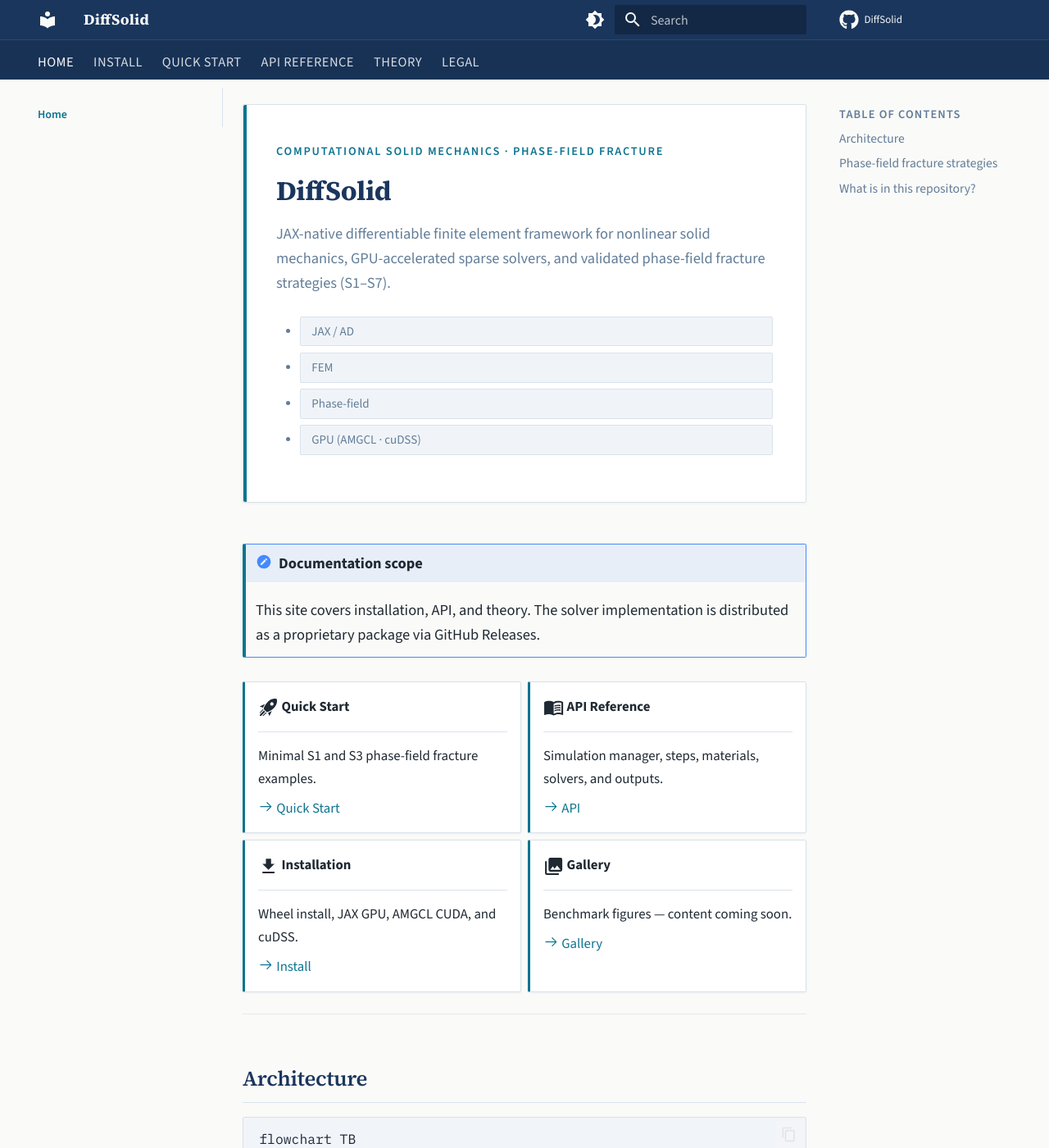
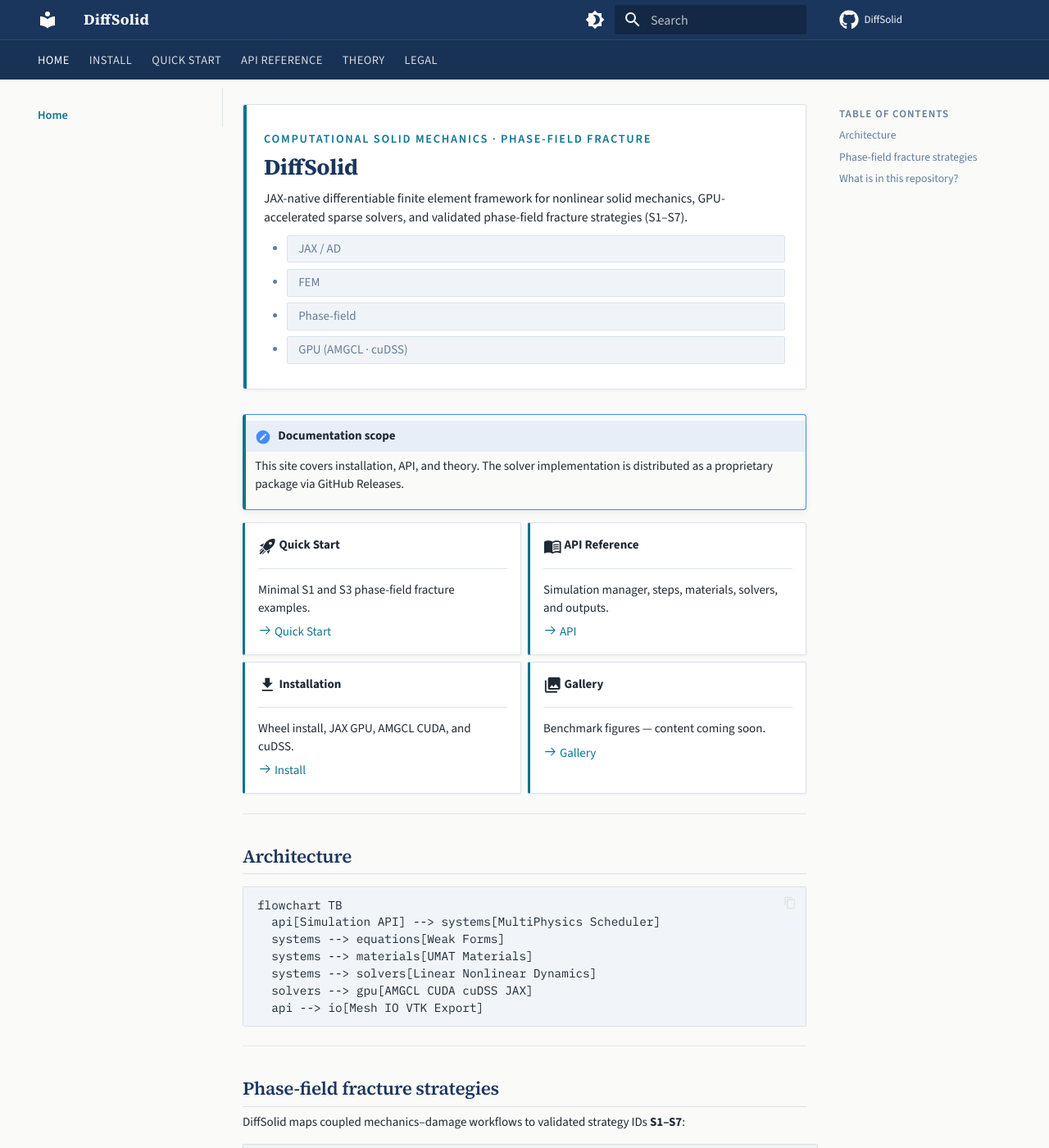
Before and after one commit to zclsjtu/DiffSolid, an MkDocs documentation site: the page built from docs/index.md, in a window 1280 px wide and 1400 px high. Shown: the whole window at 82% size. Built offline with MkDocs 1.6.1 and Material for MkDocs 9.7.7, drawn with Linux system fonts in a browser that asks for light colours; comment, search, counter and statistics services are not loaded.

Commit message:
style: tighter typography and line spacing for theory pages

```diff
--- a/docs/stylesheets/extra.css
+++ b/docs/stylesheets/extra.css
@@ -48,12 +48,31 @@
   --ds-shadow: 0 1px 3px rgba(0, 0, 0, 0.35);
 }
 
-/* ── Base typography ── */
+/* ── Base typography (compact academic) ── */
+:root {
+  --md-typeset-font-size: 0.75rem;
+}
+
 .md-typeset {
   font-family: "Source Sans 3", system-ui, sans-serif;
-  font-size: 0.84rem;
-  line-height: 1.65;
+  font-size: 0.75rem;
+  line-height: 1.45;
   color: var(--ds-ink);
+}
+
+.md-typeset p,
+.md-typeset ul,
+.md-typeset ol,
+.md-typeset dl {
+  margin: 0.5em 0;
+}
+
+.md-typeset li {
+  margin: 0.15em 0;
+}
+
+.md-typeset li + li {
+  margin-top: 0.1em;
 }
 
 .md-typeset h1,
@@ -67,29 +86,37 @@
 }
 
 .md-typeset h1 {
-  font-size: 1.65rem;
+  font-size: 1.35rem;
   font-weight: 700;
-  margin-bottom: 0.5em;
-  line-height: 1.25;
+  margin: 0 0 0.4em;
+  line-height: 1.2;
 }
 
 .md-typeset h2 {
-  font-size: 1.28rem;
-  margin-top: 2.4em;
-  padding-bottom: 0.4em;
+  font-size: 1.12rem;
+  margin-top: 1.6em;
+  margin-bottom: 0.35em;
+  padding-bottom: 0.25em;
   border-bottom: 1px solid var(--ds-rule);
 }
 
 .md-typeset h3 {
-  font-size: 1.05rem;
-  margin-top: 1.8em;
+  font-size: 0.95rem;
+  margin-top: 1.2em;
+  margin-bottom: 0.3em;
   color: var(--ds-accent);
+}
+
+.md-typeset h4 {
+  font-size: 0.85rem;
+  margin-top: 1em;
 }
 
 .md-typeset blockquote {
   border-left: 3px solid var(--ds-accent);
   background: var(--ds-surface);
-  padding: 0.75em 1.25em;
+  padding: 0.5em 1em;
+  margin: 0.75em 0;
   font-style: italic;
   color: var(--ds-muted);
 }
@@ -112,8 +139,7 @@
 }
 
 .md-tabs__link {
-  font-family: "Source Sans 3", sans-serif;
-  font-size: 0.82rem;
+  font-size: 0.72rem;
   font-weight: 500;
   letter-spacing: 0.03em;
   text-transform: uppercase;
@@ -130,8 +156,7 @@
 }
 
 .md-nav__title {
-  font-family: "Source Sans 3", sans-serif;
-  font-size: 0.72rem;
+  font-size: 0.65rem;
   font-weight: 600;
   letter-spacing: 0.08em;
   text-transform: uppercase;
@@ -144,15 +169,21 @@
 }
 
 /* ── Right TOC ── */
+.md-nav__link {
+  font-size: 0.72rem;
+  line-height: 1.35;
+}
+
 .md-sidebar--secondary .md-nav__link {
-  font-size: 0.78rem;
+  font-size: 0.68rem;
+  line-height: 1.3;
   color: var(--ds-muted);
 }
 
 /* ── Hero (home) ── */
 .ds-hero {
-  margin: 0 0 2.5rem;
-  padding: 2.25rem 2rem 2rem;
+  margin: 0 0 1.5rem;
+  padding: 1.25rem 1.25rem 1.1rem;
   background: var(--ds-card);
   border: 1px solid var(--ds-rule);
   border-radius: 2px;
@@ -182,20 +213,16 @@
 }
 
 .ds-hero__title {
-  font-family: "Source Serif 4", Georgia, serif;
-  font-size: 1.75rem;
-  font-weight: 700;
-  line-height: 1.2;
-  margin: 0 0 0.75rem;
+  font-size: 1.35rem;
+  line-height: 1.15;
+  margin: 0 0 0.5rem;
   color: var(--ds-accent-deep);
 }
 
 .ds-hero__subtitle {
-  font-size: 0.92rem;
-  line-height: 1.65;
-  color: var(--ds-muted);
-  max-width: 42rem;
-  margin: 0 0 1.25rem;
+  font-size: 0.78rem;
+  line-height: 1.45;
+  margin: 0 0 0.75rem;
 }
 
 .ds-hero__tags {
@@ -244,10 +271,8 @@
 
 /* ── Tables (notation) ── */
 .md-typeset table:not([class]) {
-  border: 1px solid var(--ds-rule);
-  border-radius: 2px;
-  font-size: 0.78rem;
-  line-height: 1.5;
+  font-size: 0.72rem;
+  line-height: 1.35;
   box-shadow: none;
   border-collapse: collapse;
 }
@@ -258,17 +283,17 @@
 
 .md-typeset table:not([class]) th {
   font-family: "Source Sans 3", sans-serif;
-  font-size: 0.68rem;
+  font-size: 0.62rem;
   font-weight: 600;
   letter-spacing: 0.06em;
   text-transform: uppercase;
   color: var(--ds-muted);
-  padding: 0.7rem 1rem;
+  padding: 0.4rem 0.65rem;
   border-bottom: 2px solid var(--ds-rule);
 }
 
 .md-typeset table:not([class]) td {
-  padding: 0.45rem 0.75rem;
+  padding: 0.3rem 0.65rem;
   border-top: 1px solid var(--ds-rule);
   vertical-align: middle;
 }
@@ -287,7 +312,7 @@
 }
 
 .md-typeset .katex-display {
-  margin: 1em 0;
+  margin: 0.65em 0;
   overflow-x: auto;
   overflow-y: hidden;
 }
@@ -304,8 +329,8 @@
 }
 
 .md-typeset pre > code {
-  font-size: 0.82rem;
-  line-height: 1.6;
+  font-size: 0.72rem;
+  line-height: 1.45;
 }
 
 .md-typeset pre {
@@ -316,10 +341,10 @@
 
 /* ── Admonitions ── */
 .md-typeset .admonition {
-  border-radius: 2px;
-  border: 1px solid var(--ds-rule);
-  box-shadow: none;
-  font-size: 0.92rem;
+  font-size: 0.75rem;
+  line-height: 1.45;
+  margin: 0.75em 0;
+  padding: 0.5em 0.75em;
 }
 
 .md-typeset .admonition.note {
```
